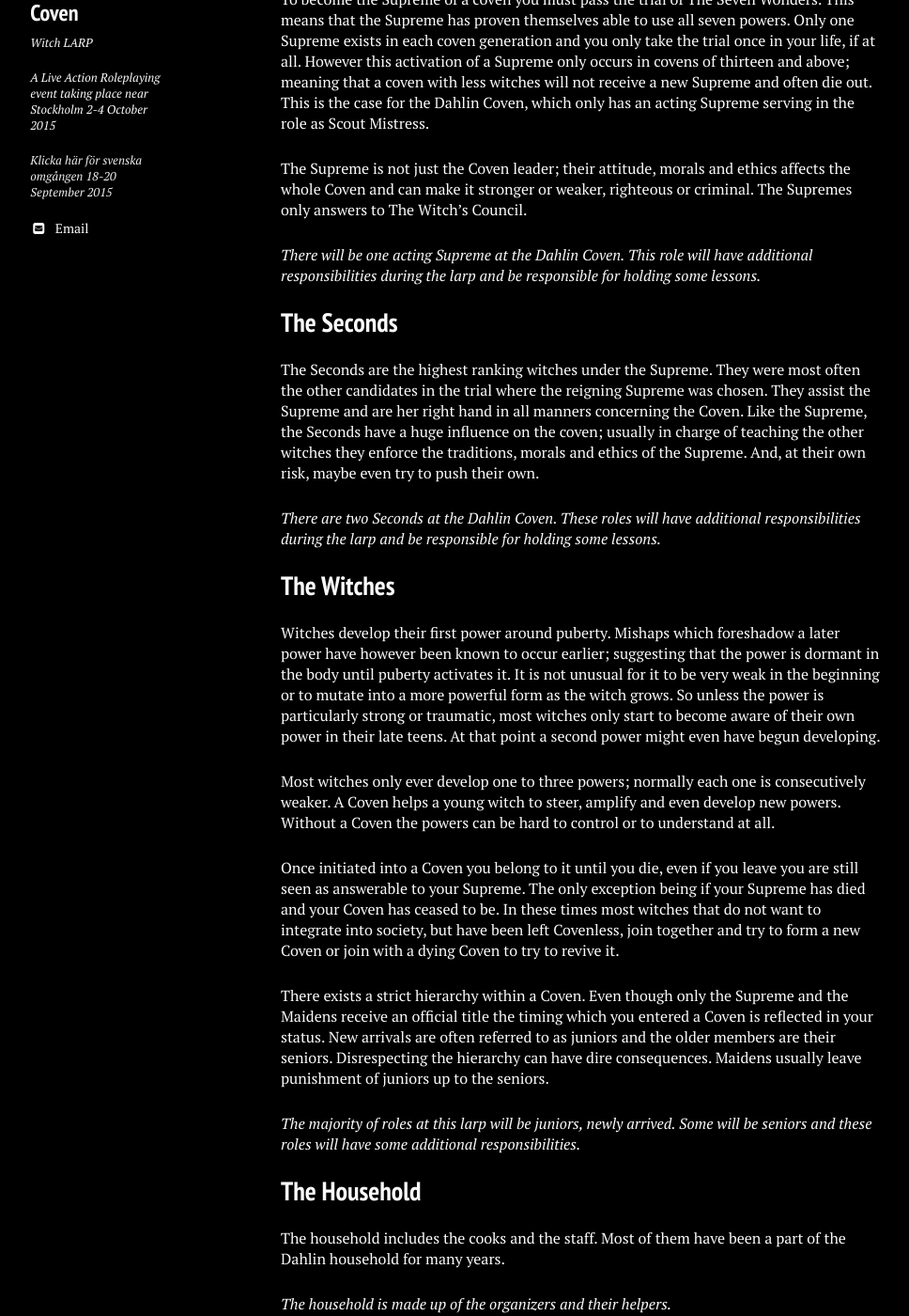
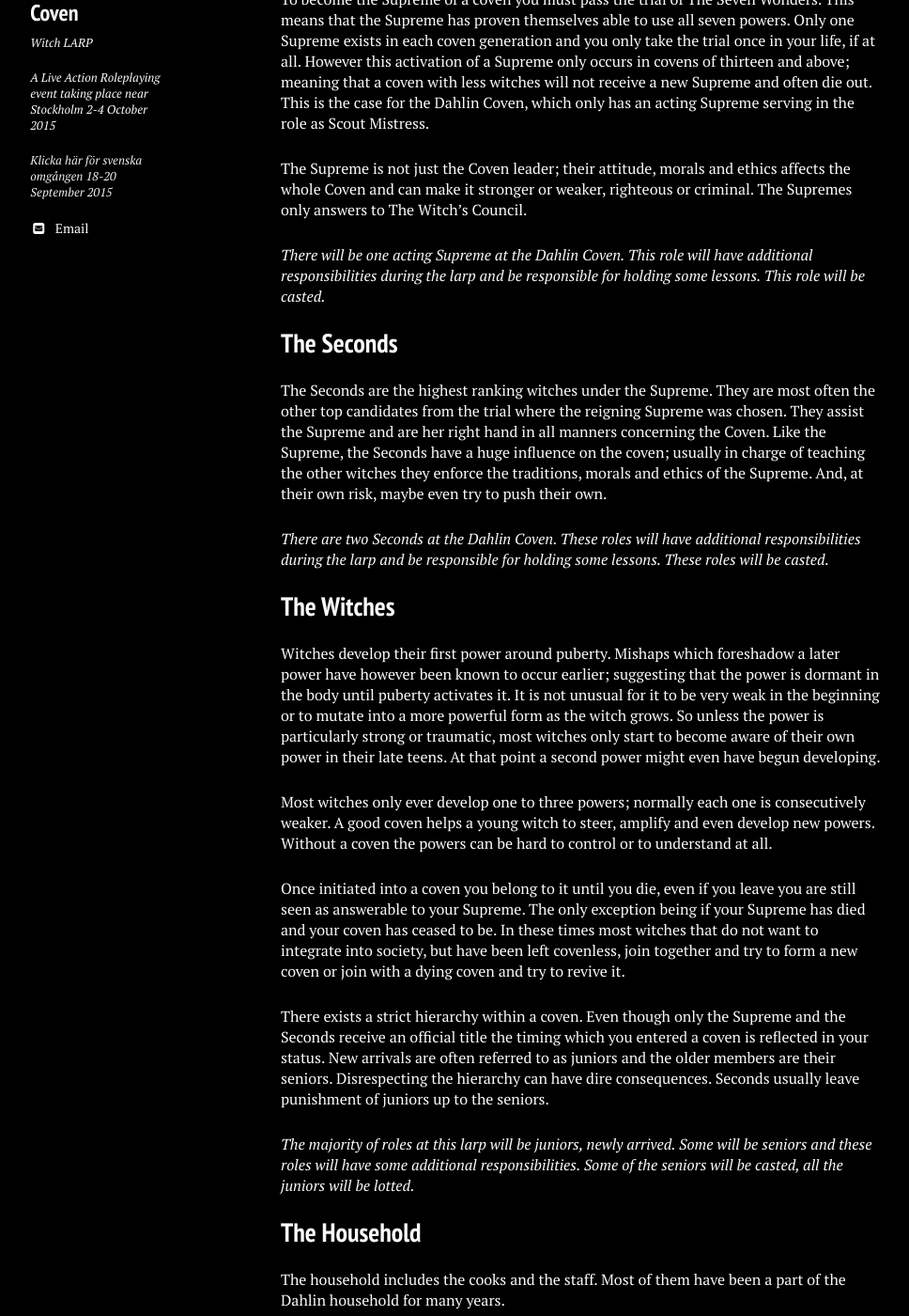
Before and after one commit to stanislavb/en.coven.nu, a Jekyll site: the page built from characters/index.md, in a window 1280 px wide and 1400 px high, scrolled down 691 px. Shown: the whole window at 94% size, without its empty margins (21-989 px from the left). Built offline with Jekyll 4.4.1, drawn with Linux system fonts in a browser that asks for light colours; nearby versions of some CDN libraries; some of the changed text lies outside the part shown.

Commit message:
Update index.md

```diff
--- a/characters/index.md
+++ b/characters/index.md
@@ -26,31 +26,31 @@ To become the Supreme of a coven you must pass the trial of The Seven Wonders. T
 
 The Supreme is not just the Coven leader; their attitude, morals and ethics affects the whole Coven and can make it stronger or weaker, righteous or criminal. The Supremes only answers to The Witch’s Council.
 
-*There will be one acting Supreme at the Dahlin Coven. This role will have additional responsibilities during the larp and be responsible for holding some lessons.*
+*There will be one acting Supreme at the Dahlin Coven. This role will have additional responsibilities during the larp and be responsible for holding some lessons. This role will be casted.*
 
 ## The Seconds
 
-The Seconds are the highest ranking witches under the Supreme. They were most often the other candidates in the trial where the reigning Supreme was chosen. They assist the Supreme and are her right hand in all manners concerning the Coven. Like the Supreme, the Seconds have a huge influence on the coven; usually in charge of teaching the other witches they enforce the traditions, morals and ethics of the Supreme. And, at their own risk, maybe even try to push their own.
+The Seconds are the highest ranking witches under the Supreme. They are most often the other top candidates from the trial where the reigning Supreme was chosen. They assist the Supreme and are her right hand in all manners concerning the Coven. Like the Supreme, the Seconds have a huge influence on the coven; usually in charge of teaching the other witches they enforce the traditions, morals and ethics of the Supreme. And, at their own risk, maybe even try to push their own.
 
-*There are two Seconds at the Dahlin Coven. These roles will have additional responsibilities during the larp and be responsible for holding some lessons.*
+*There are two Seconds at the Dahlin Coven. These roles will have additional responsibilities during the larp and be responsible for holding some lessons. These roles will be casted.*
 
 ## The Witches
 
 Witches develop their first power around puberty. Mishaps which foreshadow a later power have however been known to occur earlier; suggesting that the power is dormant in the body until puberty activates it. It is not unusual for it to be very weak in the beginning or to mutate into a more powerful form as the witch grows. So unless the power is particularly strong or traumatic, most witches only start to become aware of their own power in their late teens. At that point a second power might even have begun developing.
 
-Most witches only ever develop one to three powers; normally each one is consecutively weaker. A Coven helps a young witch to steer, amplify and even develop new powers. Without a Coven the powers can be hard to control or to understand at all.
+Most witches only ever develop one to three powers; normally each one is consecutively weaker. A good coven helps a young witch to steer, amplify and even develop new powers. Without a coven the powers can be hard to control or to understand at all.
 
-Once initiated into a Coven you belong to it until you die, even if you leave you are still seen as answerable to your Supreme. The only exception being if your Supreme has died and your Coven has ceased to be. In these times most witches that do not want to integrate into society, but have been left Covenless, join together and try to form a new Coven or join with a dying Coven to try to revive it.
+Once initiated into a coven you belong to it until you die, even if you leave you are still seen as answerable to your Supreme. The only exception being if your Supreme has died and your coven has ceased to be. In these times most witches that do not want to integrate into society, but have been left covenless, join together and try to form a new coven or join with a dying coven and try to revive it.
 
-There exists a strict hierarchy within a Coven. Even though only the Supreme and the Maidens receive an official title the timing which you entered a Coven is reflected in your status. New arrivals are often referred to as juniors and the older members are their seniors. Disrespecting the hierarchy can have dire consequences. Maidens usually leave punishment of juniors up to the seniors.
+There exists a strict hierarchy within a coven. Even though only the Supreme and the Seconds receive an official title the timing which you entered a coven is reflected in your status. New arrivals are often referred to as juniors and the older members are their seniors. Disrespecting the hierarchy can have dire consequences. Seconds usually leave punishment of juniors up to the seniors.
 
-*The majority of roles at this larp will be juniors, newly arrived. Some will be seniors and these roles will have some additional responsibilities.*
+*The majority of roles at this larp will be juniors, newly arrived. Some will be seniors and these roles will have some additional responsibilities. Some of the seniors will be casted, all the juniors will be lotted.*
 
 ## The Household
 
 The household includes the cooks and the staff. Most of them have been a part of the Dahlin household for many years.
 
-*The household is made up of the organizers and their helpers.*
+*The household is made up of the organizers and their assistants.*
 
 ## Friends & Family
 
```
